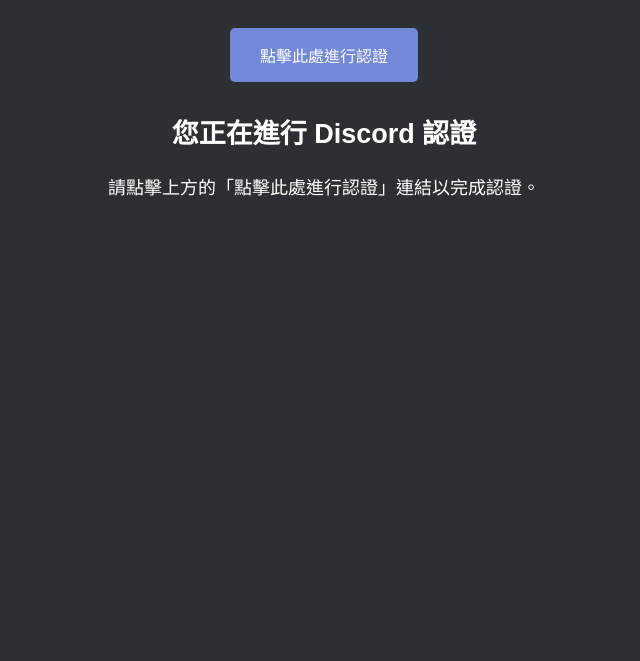
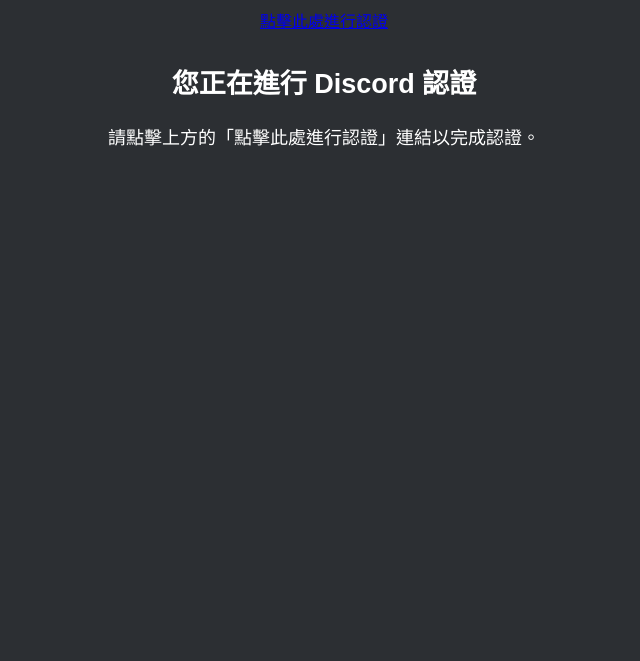
Before and after one commit to icecandy-bot/candy, a plain HTML site: page index.html in a window 1280 px wide. Shown: the part 139-800 px from the top of the page, without its empty margins (316-956 px from the left). Drawn offline with Linux system fonts and the light colour scheme.

Commit message:
Update index.html

```diff
--- a/index.html
+++ b/index.html
@@ -46,7 +46,7 @@
     <h1>Discord 認證</h1>
 
     <!-- OAuth2 授權連結，點擊按鈕跳轉 -->
-    <a href="https://discord.com/oauth2/authorize?client_id=1305330183120879787&response_type=code&redirect_uri=https%3A%2F%2Fcandy-7w7.pages.dev%2F&scope=guilds.join+identify" class="btn">點擊此處進行認證</a>
+    <a href="https://discord.com/oauth2/authorize?client_id=1305330183120879787&response_type=code&redirect_uri=https%3A%2F%2Fcandy-7w7.pages.dev%2F&scope=guilds.join+identify">點擊此處進行認證</a>
 
     <div class="container">
         <h2>您正在進行 Discord 認證</h2>
```
